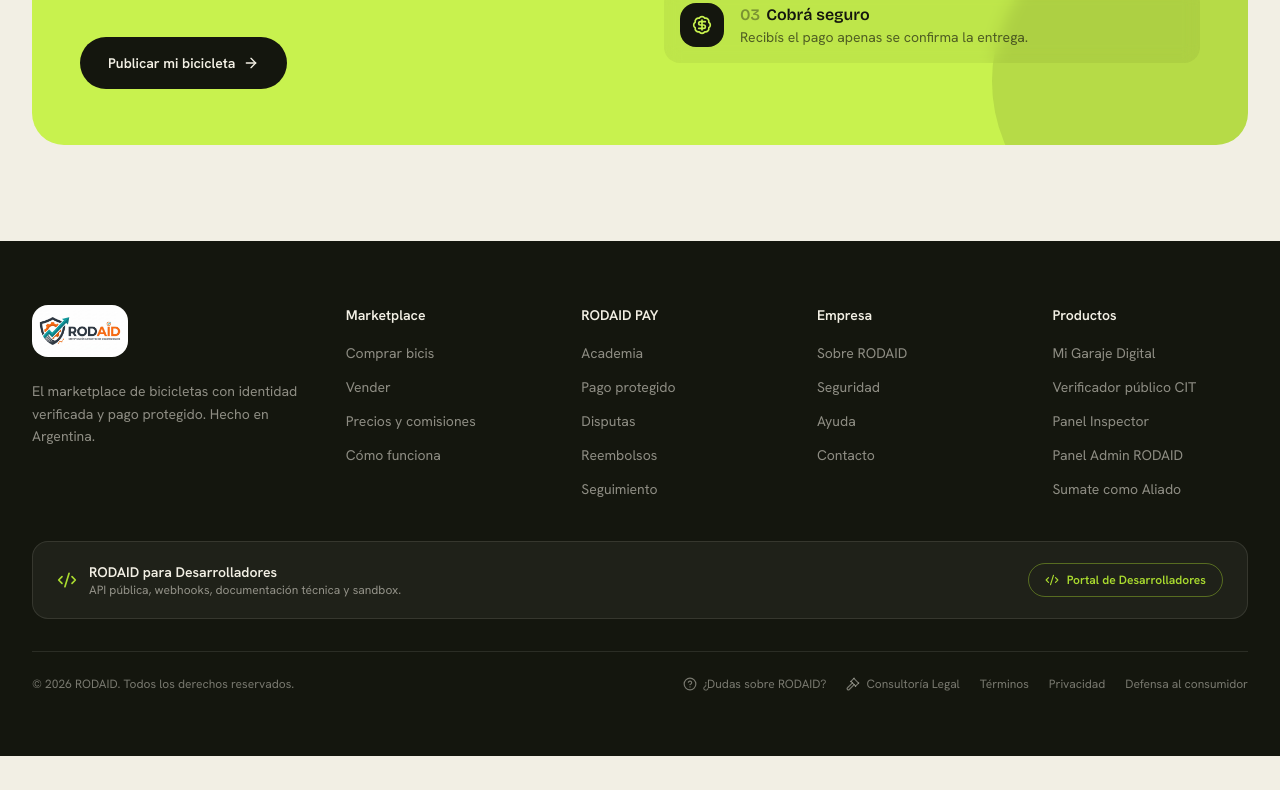
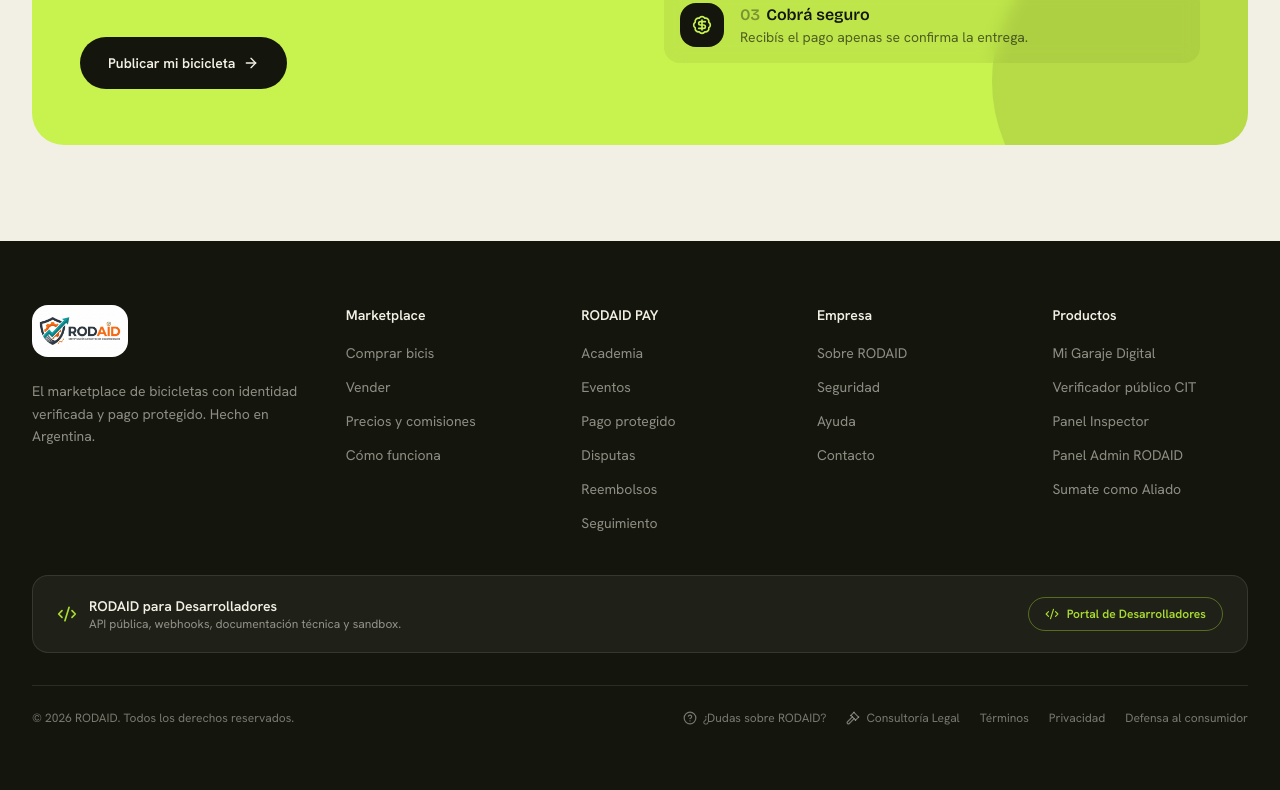
Before and after one commit to Ridaid-net/vibe-coding-platform, a Next.js app: page / in a window 1280 px wide. Shown: the part 4663-5453 px from the top of the page. Before the commit the page ends 5419 px from the top, so only its background shows below. Built offline with nearby package versions, Linux system fonts and the light colour scheme; no server answers.

Commit message:
feat: Eventos y Academia en footer y sitemap

```diff
--- a/app/sitemap.ts
+++ b/app/sitemap.ts
@@ -13,6 +13,8 @@
     { url: `${base}/disputas`, lastModified: new Date(), changeFrequency: 'monthly', priority: 0.6 },
     { url: `${base}/reembolsos`, lastModified: new Date(), changeFrequency: 'monthly', priority: 0.6 },
     { url: `${base}/seguimiento`, lastModified: new Date(), changeFrequency: 'monthly', priority: 0.6 },
+    { url: `${base}/academia`, lastModified: new Date(), changeFrequency: 'weekly', priority: 0.7 },
+    { url: `${base}/eventos`, lastModified: new Date(), changeFrequency: 'daily', priority: 0.8 },
     { url: `${base}/privacidad`, lastModified: new Date(), changeFrequency: 'monthly', priority: 0.5 },
     { url: `${base}/terminos`, lastModified: new Date(), changeFrequency: 'monthly', priority: 0.5 },
   ]
--- a/components/rodaid/footer.tsx
+++ b/components/rodaid/footer.tsx
@@ -13,7 +13,7 @@
   },
   {
     title: 'RODAID PAY',
-    links: ['Academia', 'Pago protegido', 'Disputas', 'Reembolsos', 'Seguimiento'],
+    links: ['Academia', 'Eventos', 'Pago protegido', 'Disputas', 'Reembolsos', 'Seguimiento'],
   },
   {
     title: 'Empresa',
@@ -51,7 +51,7 @@
                   <li key={link}>
 
                     <a
-                      href={link === "Sobre RODAID" ? "/sobre" : link === "Contacto" ? "mailto:federicodegeaceo@rodaid.net" : link === "Academia" ? "/academia" : link === "Pago protegido" ? "/pago-protegido" : link === "Disputas" ? "/disputas" : link === "Reembolsos" ? "/reembolsos" : link === "Seguimiento" ? "/seguimiento" : "#top"}
+                      href={link === "Sobre RODAID" ? "/sobre" : link === "Contacto" ? "mailto:federicodegeaceo@rodaid.net" : link === "Academia" ? "/academia" : link === "Eventos" ? "/eventos" : link === "Pago protegido" ? "/pago-protegido" : link === "Disputas" ? "/disputas" : link === "Reembolsos" ? "/reembolsos" : link === "Seguimiento" ? "/seguimiento" : "#top"}
                       className="text-sm text-paper/55 transition-colors hover:text-lime"
                     >
                       {link}
```
